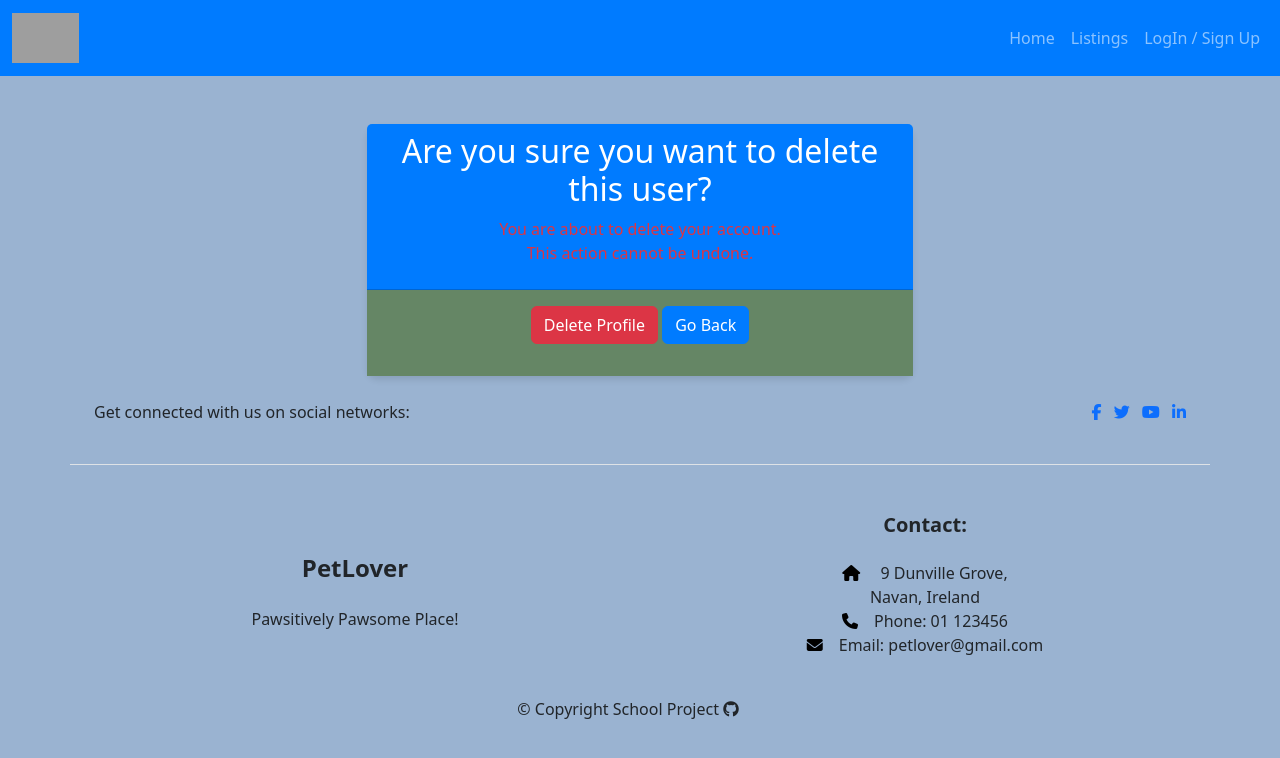
After one commit to naisepaul/petlover, a Django app: page /profile-delete/ in a window 1280 px wide. The commit adds this page. Shown: the top 758 px of the page. Run offline with Django 3.2, Linux system fonts and the light colour scheme; some libraries are stand-ins or nearby versions; grey boxes are pictures that could not be loaded.

Commit message:
Added delete user function

```diff
--- a/home/urls.py
+++ b/home/urls.py
@@ -11,5 +11,6 @@ urlpatterns =[
     path('create-listings/', views.create_listings, name = 'create-listings'),
     path('profile-page/', views.profile_page, name = 'profile-page'),
     path('profile-update/', views.profile_update, name ='profile-update'),
-
+    # path('profile-delete/<int:pk>/', views.profile_delete, name='profile-delete'),
+    path('profile-delete/', views.profile_delete, name = 'profile-delete'),
 ]
--- a/home/views.py
+++ b/home/views.py
@@ -1,4 +1,4 @@
-from django.shortcuts import render, HttpResponse, redirect
+from django.shortcuts import render, HttpResponse, redirect, get_object_or_404
 from django.contrib.auth.models import User
 from django.contrib.auth import authenticate, login, logout
 from django.contrib import messages
@@ -6,7 +6,6 @@ from django.contrib.auth.decorators import login_required
 from django.core.exceptions import ObjectDoesNotExist
 from .models import Profile
 from .forms import ProfileForm
-# from .forms import UserUpdateForm, ProfileUpdateForm
 
 # Create your views here.
 
@@ -83,17 +82,11 @@ def logoutconfirm(request):
 
 # user profile page
 
-@login_required
+@login_required(login_url='login')
 def profile_page(request):
-    # u_form = UserUpdateForm()
-    # p_form = ProfileUpdateForm()
-
-    # context = {
-    #     'u_form' : u_form,
-    #     'p_form' : p_form
-    # }
     return render(request,'profile/profile_page.html')
 
+@login_required(login_url='login')
 def profile_update(request):
     user_profile, created = Profile.objects.get_or_create(user=request.user)
 
@@ -107,3 +100,14 @@ def profile_update(request):
         form = ProfileForm(instance=user_profile)
 
     return render(request, 'profile/profile_update.html', {'form': form})
+
+def profile_delete(request):
+    # user = get_object_or_404(User)
+
+    if request.method == 'POST':
+        user = User.objects.get(username=request.user)
+        # If the user confirms the deletion
+        user.delete()
+        return redirect('/')  # Redirect to home
+
+    return render(request, 'profile/profile_delete.html')
--- a/petlover/settings.py
+++ b/petlover/settings.py
@@ -32,7 +32,7 @@ SECRET_KEY = os.environ.get('SECRET_KEY')
 # SECURITY WARNING: don't run with debug turned on in production!
 DEBUG = True
 
-ALLOWED_HOSTS = ['8000-naisepaul-petloverproje-vjvcfgded7a.ws-eu109.gitpod.io'
+ALLOWED_HOSTS = ['8000-naisepaul-petloverproje-vjvcfgded7a.ws-eu110.gitpod.io'
                 ,'.herokuapp.com']
 
 
--- /dev/null
+++ b/templates/profile/profile_delete.html
@@ -0,0 +1,36 @@
+{% extends 'base.html' %}
+{% load static %}
+{% block title %}
+Profile Delete
+{% endblock title %}
+
+{% block body %}
+
+<div class="container mt-5">
+    <div class="row justify-content-center align-items-center">
+        <div class="col-md-6">
+            <div class="card">
+                <div class="card-header text-center">
+                    <h2>Are you sure you want to delete this user?</h2>
+                    <div>
+                        <p class="text-danger">You are about to delete your account.
+                            <br>
+                            This action cannot be undone.</p>
+                    </div>
+                </div>
+                <div class="card-body custom-body">
+                    <form method="post" action="{% url 'profile-delete' %}">
+                        {% csrf_token %}
+                        <div class="text-center mb-3"> <!-- Center buttons -->
+                            <button type="submit" class="btn btn-danger mr-2">Delete Profile</button>
+                            <a href="{% url 'profile-update' %}" class="btn btn-primary">Go Back</a>
+                        </div>
+
+                    </form>
+                </div>
+            </div>
+        </div>
+    </div>
+</div>
+
+{% endblock body %}
--- a/templates/profile/profile_page.html
+++ b/templates/profile/profile_page.html
@@ -61,7 +61,7 @@ My Profile
                     </div>
                     <div class="text-center mt-3">
                         <a href="{% url 'profile-update' %}" class="btn btn-primary text-white">Edit Profile</a>
-                        <a href="{% url 'create-listings' %}" class="btn btn-danger text-white">Delete Profile</a>
+                        <a href="{% url 'profile-delete' %}" class="btn btn-danger text-white">Delete Profile</a>
                     </div>
                 </div>
 
```
